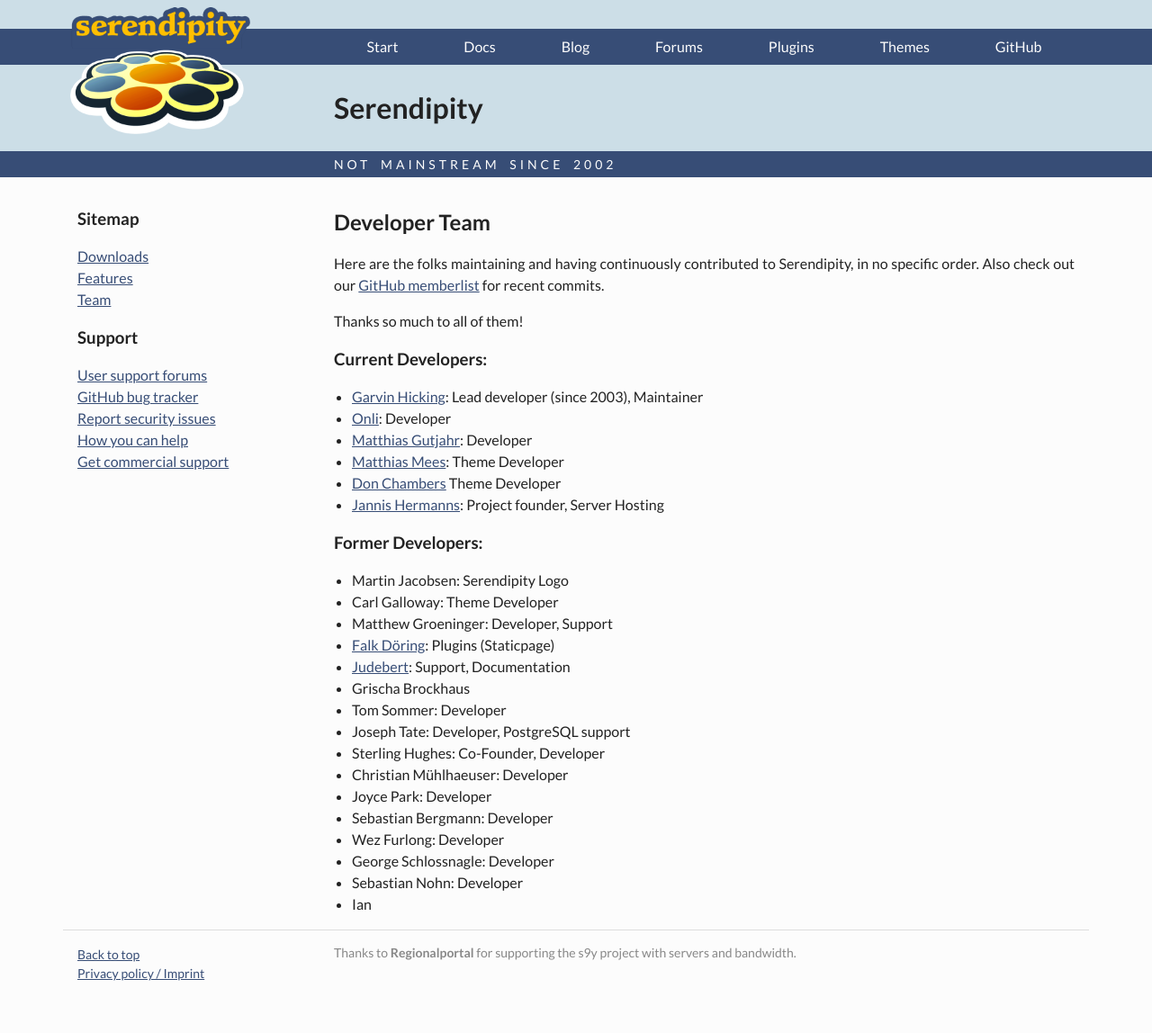
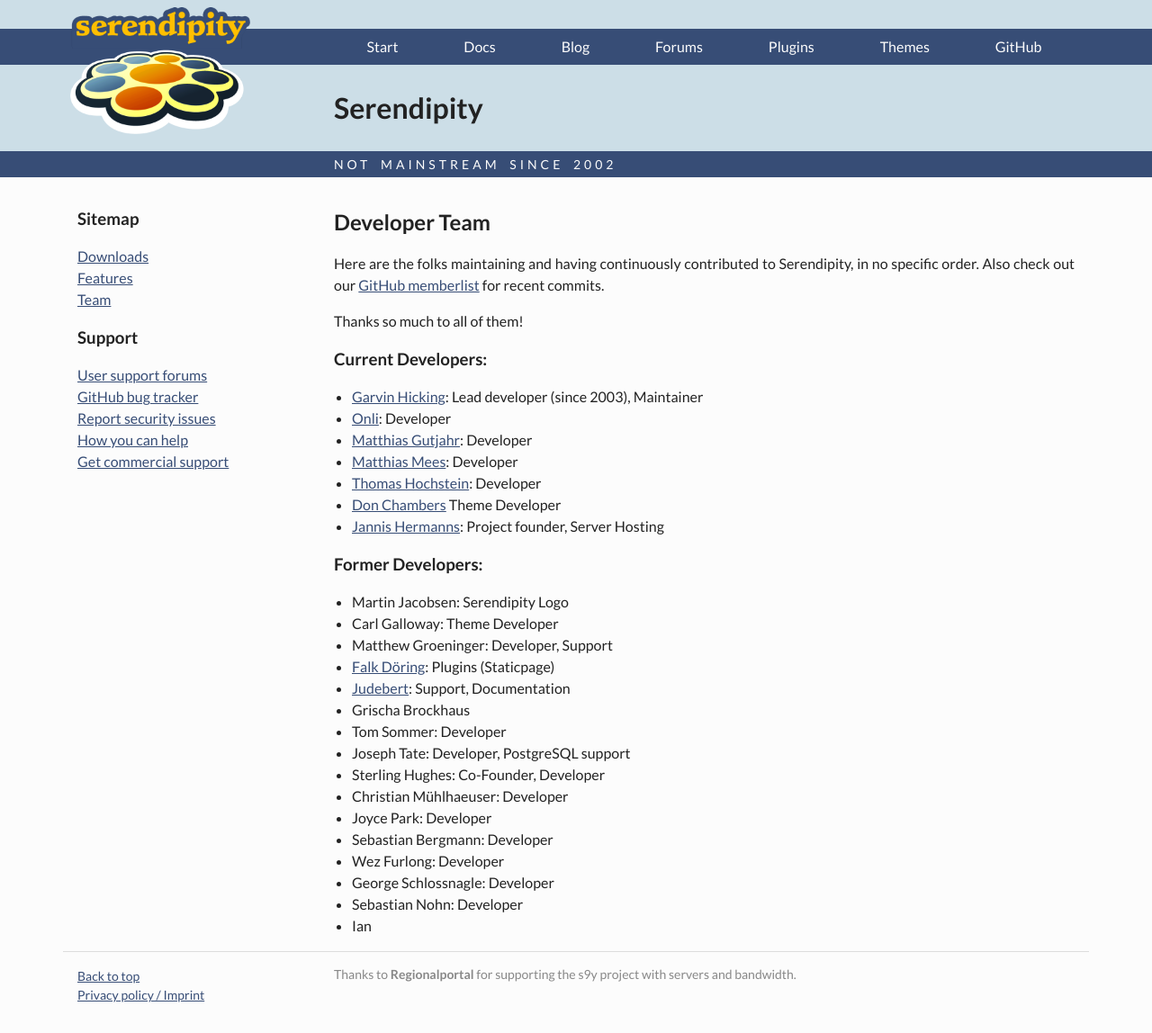
Before and after one commit to s9y/s9y.github.io, a Jekyll site: the page built from team.md, in a window 1280 px wide. Shown: the whole page at 90% size. Built offline with Jekyll 4.4.1, drawn with Linux system fonts in a browser that asks for light colours; before the commit the page ends 1124 px from its top, so only the background shows below that.

Commit message:
Update team list.
Signed-off-by: Thomas Hochstein <thh@inter.net>

```diff
--- a/team.md
+++ b/team.md
@@ -13,7 +13,8 @@ Thanks so much to all of them!
 * [Garvin Hicking](http://garv.in): Lead developer (since 2003), Maintainer
 * [Onli](https://www.onli-blogging.de): Developer
 * [Matthias Gutjahr](https://matthias-gutjahr.de): Developer
-* [Matthias Mees](http://yellowled.de): Theme Developer
+* [Matthias Mees](http://yellowled.de): Developer
+* [Thomas Hochstein](https://netz-rettung-recht.de/): Developer
 * [Don Chambers](http://www.optional-necessity.com) Theme Developer
 * [Jannis Hermanns](http://jann.is): Project founder, Server Hosting
 
```
